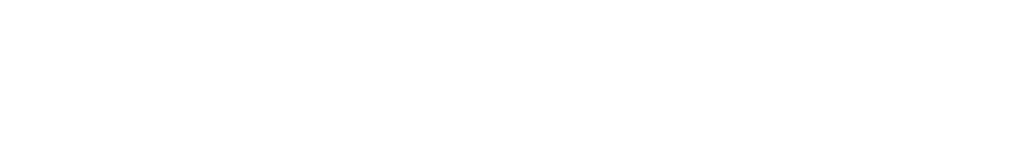
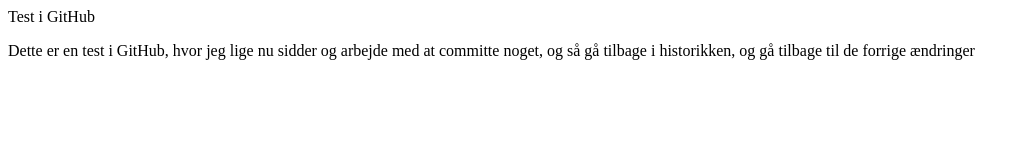
Before and after one commit to SimonHougi/test-projekt, a plain HTML site: page index.html in a window 1280 px wide. Shown: the whole page, without its empty margins (0-1030 px from the left). Drawn offline with Linux system fonts and the light colour scheme.

Commit message:
Update index.html

```diff
--- a/index.html
+++ b/index.html
@@ -1,9 +1,10 @@
 <!doctype html>
 <html lang="da">
 <head>
-
+    <title>Test i GitHub</title>
 </head>
 <body>
-
+<header>Test i GitHub</header>
+<p>Dette er en test i GitHub, hvor jeg lige nu sidder og arbejde med at committe noget, og så gå tilbage i historikken, og gå tilbage til de forrige ændringer</p>
 </body>
 </html>
```
